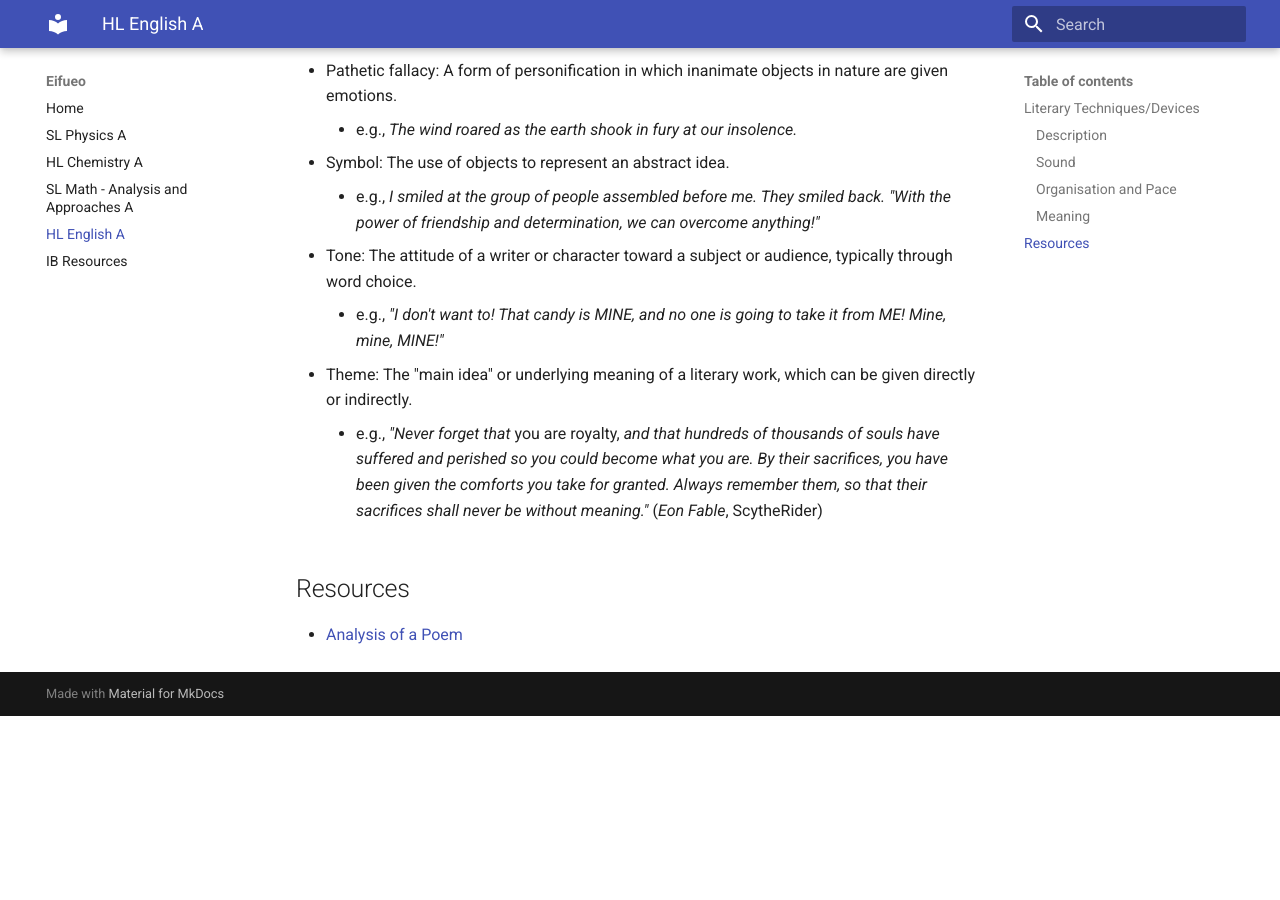
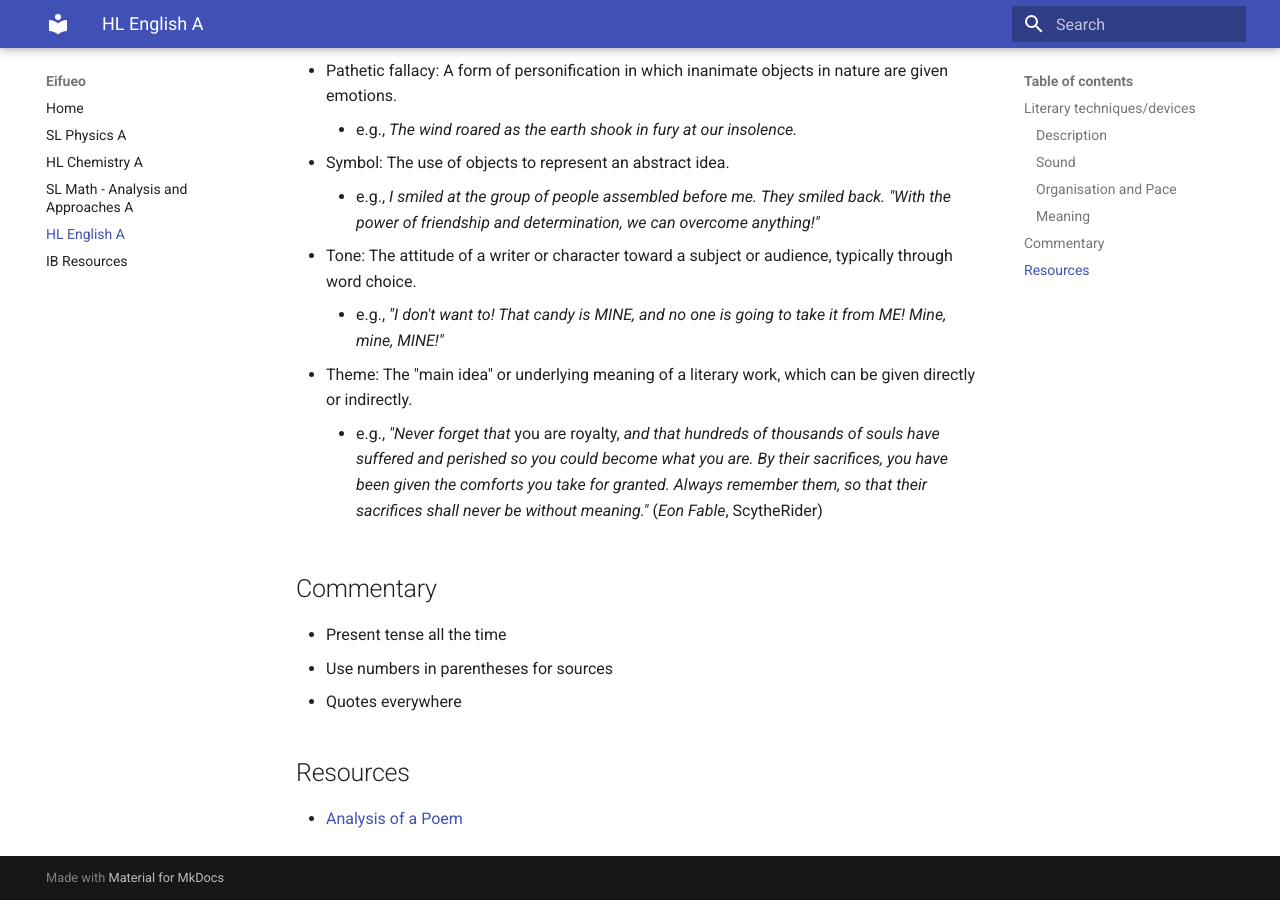
Before and after one commit to potatoeggy/eifueo, an MkDocs documentation site: the page built from docs/eng3uz.md, in a window 1280 px wide and 900 px high, scrolled down 5340 px. Built offline with MkDocs 1.6.1 and Material for MkDocs 9.7.7, drawn with Linux system fonts in a browser that asks for light colours; before the commit the page ends 6056 px from its top, so only the background shows below that; some of the changed text lies outside the part shown.

Commit message:
eng: jot note commentary

```diff
--- a/docs/eng3uz.md
+++ b/docs/eng3uz.md
@@ -2,7 +2,7 @@
 
 The course code for this page is **ENG3UZ**.
 
-## Literary Techniques/Devices
+## Literary techniques/devices
 
 ### Description
 
@@ -134,6 +134,12 @@ The course code for this page is **ENG3UZ**.
  - Theme: The "main idea" or underlying meaning of a literary work, which can be given directly or indirectly.
 	- e.g., *"Never forget that* you are royalty, *and that hundreds of thousands of souls have suffered and perished so you could become what you are. By their sacrifices, you have been given the comforts you take for granted. Always remember them, so that their sacrifices shall never be without meaning."* (*Eon Fable*, ScytheRider)
 
+## Commentary
+
+ - Present tense all the time
+ - Use numbers in parentheses for sources
+ - Quotes everywhere
+
 ## Resources
 
  - [Analysis of a Poem](/resources/g11/central-asserion-1.pdf)
```
